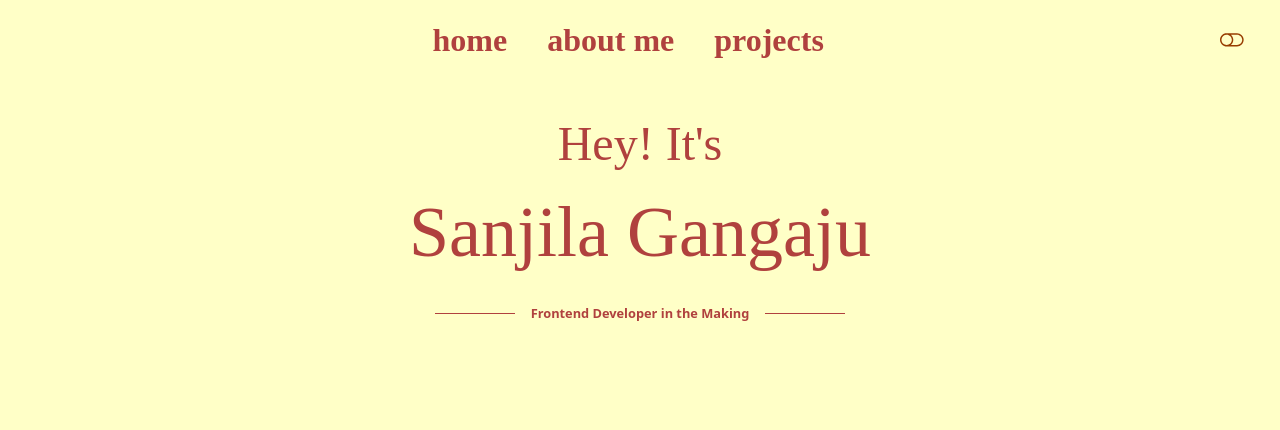
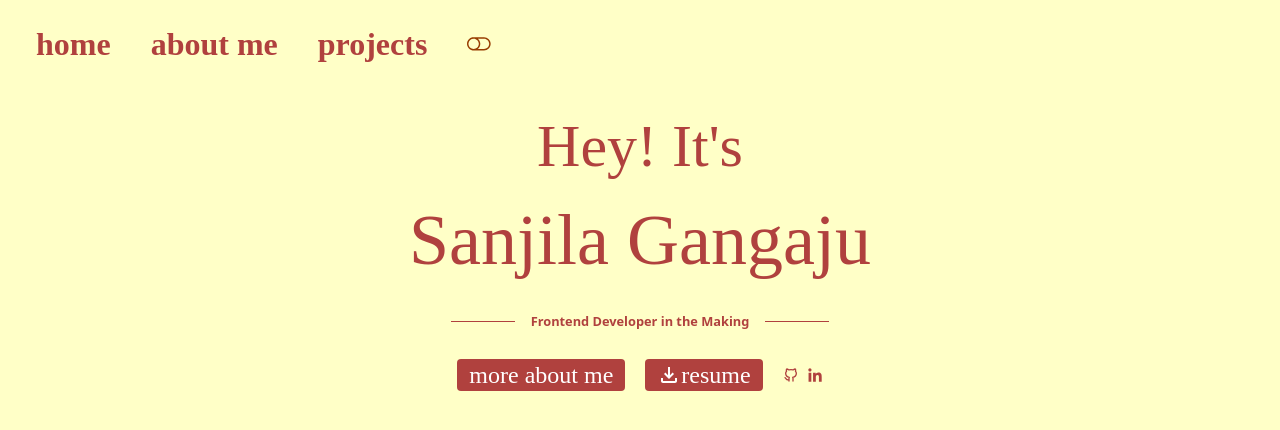
Before and after one commit to SanjilaGangaju/portfolio-site, a React (Vite) app: page / in a window 1280 px wide. Shown: the top 430 px of the page. Built offline with nearby package versions, Linux system fonts and the light colour scheme; a web font is replaced by a local one.

Commit message:
decorate homepage

```diff
--- a/index.html
+++ b/index.html
@@ -6,9 +6,14 @@
     <meta name="viewport" content="width=device-width, initial-scale=1.0" />
     <title>Portfoliio</title>
      <link href="/src/index.css" rel="stylesheet">
+       <link rel="stylesheet" href="https://unpkg.com/aos@next/dist/aos.css" />
   </head>
   <body>
     <div id="root"></div>
     <script type="module" src="/src/main.jsx"></script>
+    <script src="https://unpkg.com/aos@next/dist/aos.js"></script>
+  <script>
+    AOS.init();
+  </script>
   </body>
 </html>
--- a/src/components/Navbar.jsx
+++ b/src/components/Navbar.jsx
@@ -5,11 +5,11 @@ import { LiaToggleOffSolid } from "react-icons/lia";
 const Navbar = () => {
   return (
     <>
-    <div className='flex items-center justify-between px-9 py-4'>
-         <nav className='font-saint grow text-redwood text-[2rem] font-semibold flex gap-10 items-center justify-center'>
-        <Link to="/">home</Link>
-        <Link to="/about">about me</Link>
-        <Link to="/projects">projects</Link>
+    <div className='flex items-center justify-start gap-10 px-9 pt-5'>
+        <nav className='font-saint  text-redwood text-[2rem] font-semibold flex gap-10 items-center justify-start'>
+        <Link to="/" className='relative after:absolute after:h-[2px] after:bottom-0 after:left-0 after:w-0 hover:after:w-full after:transition-all after:duration-300 after:bg-redwood'>home</Link>
+        <Link to="/about" className='relative after:absolute after:h-[2px] after:bottom-0 after:left-0 after:w-0 hover:after:w-full after:transition-all after:duration-300 after:bg-redwood'>about me</Link>
+        <Link to="/projects" className='relative after:absolute after:h-[2px] after:bottom-0 after:left-0 after:w-0 hover:after:w-full after:transition-all after:duration-300 after:bg-redwood'>projects</Link>
     </nav>
     <LiaToggleOffSolid className='text-[1.48rem] text-amber-800'></LiaToggleOffSolid>
     </div>
--- a/src/pages/Home.jsx
+++ b/src/pages/Home.jsx
@@ -1,14 +1,28 @@
 import React from 'react'
-
+import { Link } from 'react-router'
+import { TbBrandGithub } from "react-icons/tb";
+import { MdOutlineFileDownload } from "react-icons/md";
+import { GrLinkedinOption } from "react-icons/gr";
 const Home = () => {
   return (
-    <div className='font-imperial flex flex-col gap-7 text-center items-center p-10'>
-      <span  className='text-redwood text-5xl font-400 font-[500]'>Hey! It's</span>
-      <span className='text-redwood text-7xl'>Sanjila Gangaju</span>
+    <div className='font-imperial flex flex-col gap-7 text-center items-center p-12'>
+      <span  className='text-redwood text-6xl font-[500] text-left' data-aos="zoom-in" data-aos-duration="1500">Hey! It's</span>
+      <span className='text-redwood text-7xl ' data-aos="zoom-in" data-aos-duration="1500">Sanjila Gangaju</span>
       <p className='font-sans flex items-center gap-4 text-center font-[700]  mt-2 text-[0.8rem] text-redwood '>
-      <span className='w-20'><hr></hr></span>
+      <span className='w-16'><hr></hr></span>
       <span>Frontend Developer in the Making</span>
-      <span className='w-20'><hr></hr></span></p>
+      <span className='w-16'><hr></hr></span></p>
+      <div className='flex gap-5 w-full items-center justify-center text-redwood  cursor-pointer'>
+        <button className='bg-redwood rounded px-3 hover:bg-red-900 text-center' ><Link to="/about-me" className='text-2xl text-white font-saint '>more about me</Link></button>
+        <button className='flex items-center justify-center bg-redwood text-white cursor-pointer hover:bg-red-900 font-saint rounded px-3 text-2xl text-center'><MdOutlineFileDownload></MdOutlineFileDownload>resume</button>
+        <div className='flex gap-2'>
+          <Link to='https://github.com/SanjilaGangaju'><TbBrandGithub className="hover:text-red-900 cursor-pointer"/>
+</Link>
+        <GrLinkedinOption className="hover:text-red-900 cursor-pointer"/>
+        </div>
+
+      </div>
+
     </div>
   )
 }
```
